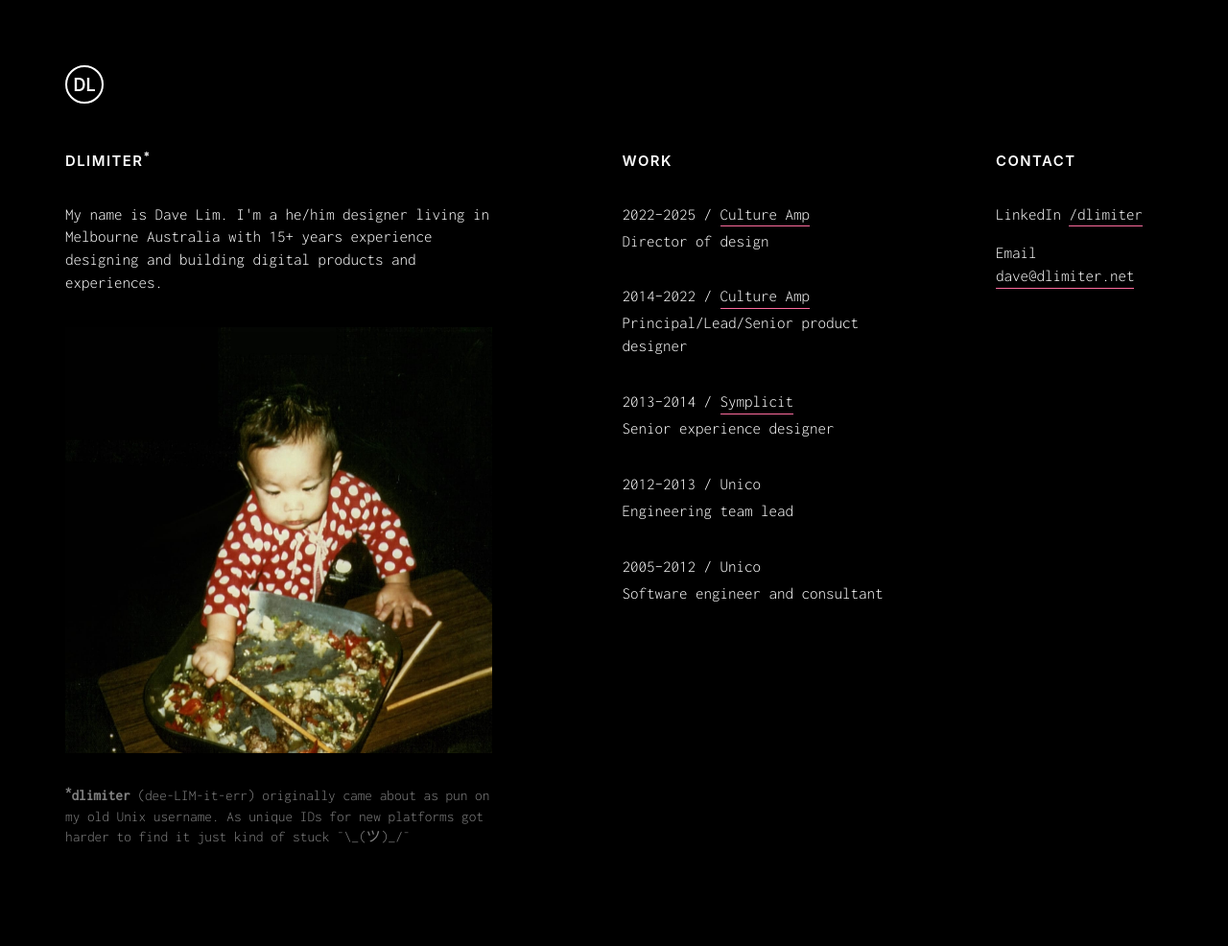
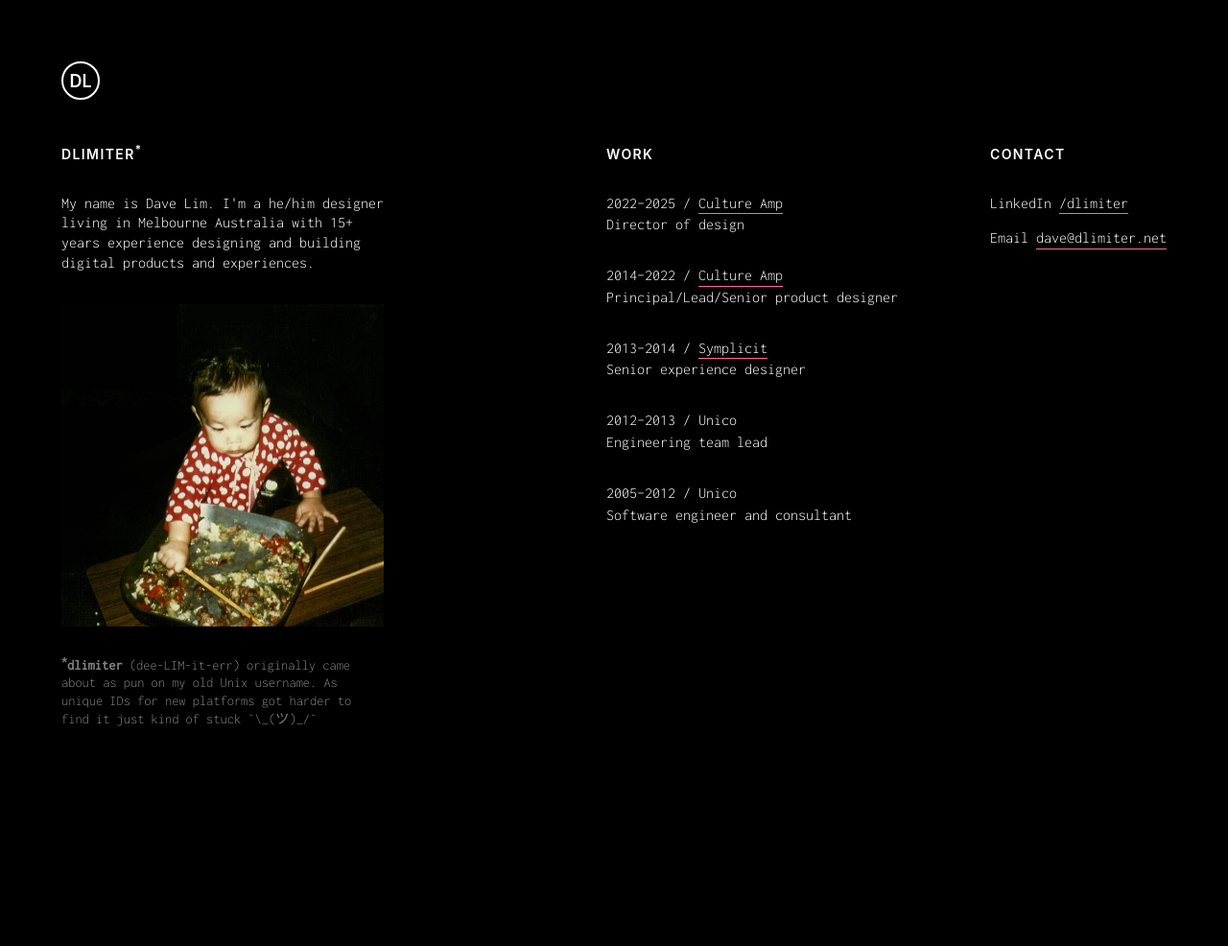
Before and after one commit to dlimiter/dlimiter.github.io, a Jekyll site: the page built from index.html, in a window 1280 px wide. Shown: the whole page at 96% size. Built offline with Jekyll 4.4.1, drawn with Linux system fonts in a browser that asks for light colours; some web fonts are replaced; after the commit the page ends 900 px from its top, so only the background shows below that.

Commit message:
Changes to text size and spacing

```diff
--- a/_sass/_placeholder.scss
+++ b/_sass/_placeholder.scss
@@ -2,6 +2,7 @@
   font-family: Inter, sans-serif;
   font-feature-settings: 'liga' 1, 'calt' 1; /* fix for Chrome */
   font-size: 17px;
+  font-size: clamp(16px, 1vw, 18px);
 }
 @supports (font-variation-settings: normal) {
   :root { font-family: InterVariable, sans-serif; }
@@ -34,7 +35,7 @@
   gap: 4rem;
 
   @media (min-width: 1024px) {
-    grid-template-columns: minmax(18rem,28rem) auto;
+    grid-template-columns: minmax(18rem,21rem) auto;
     justify-content: space-between;
     gap: 8rem;
   }
@@ -74,7 +75,7 @@
   font-family: 'Inconsolata', monospace;
   font-weight: 300;
   font-size: 1rem;
-  line-height: 1.4;
+  line-height: 1.3;
   margin-bottom: 2rem;
 
   p {
@@ -144,7 +145,7 @@
 }
 
 .work-period {
-  margin-bottom: 0.25rem;
+  margin-bottom: 0.125rem;
   //opacity: 0.7;
 }
 
```
